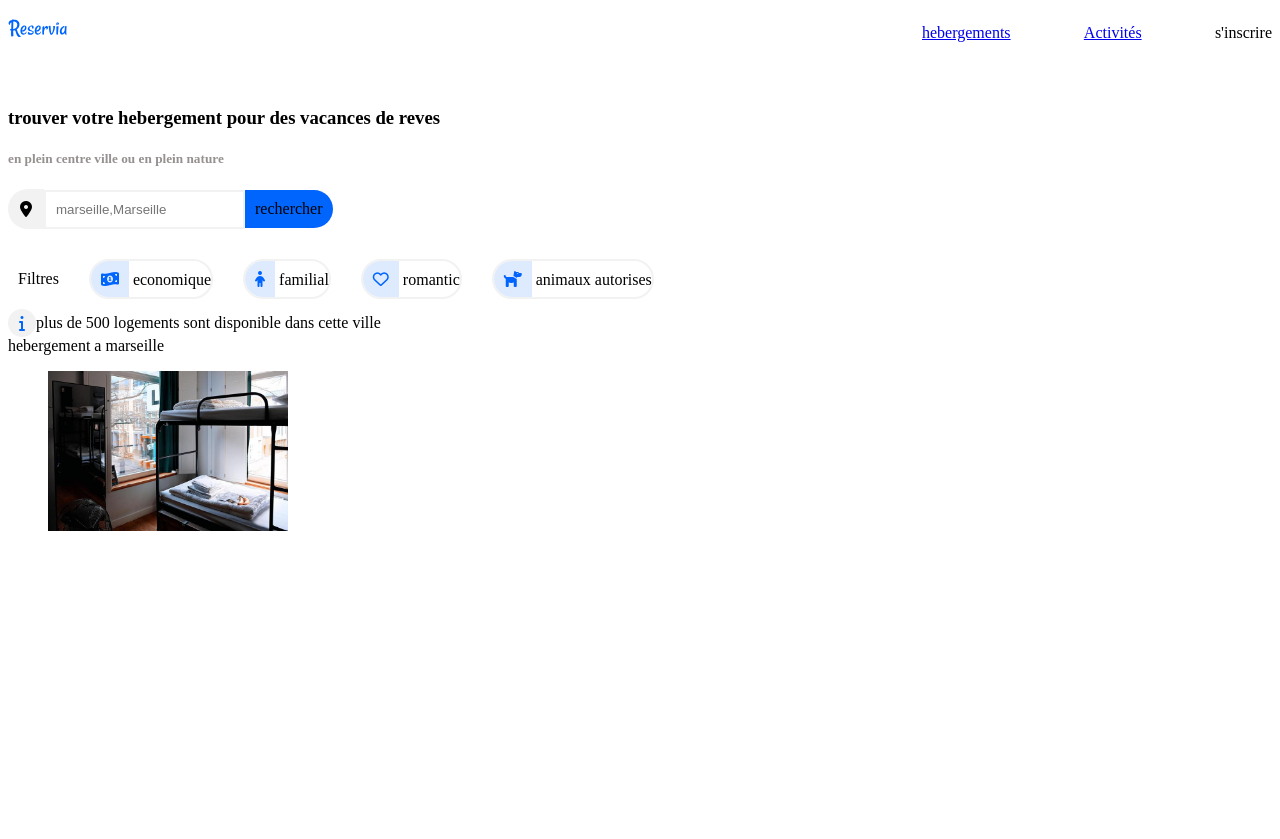
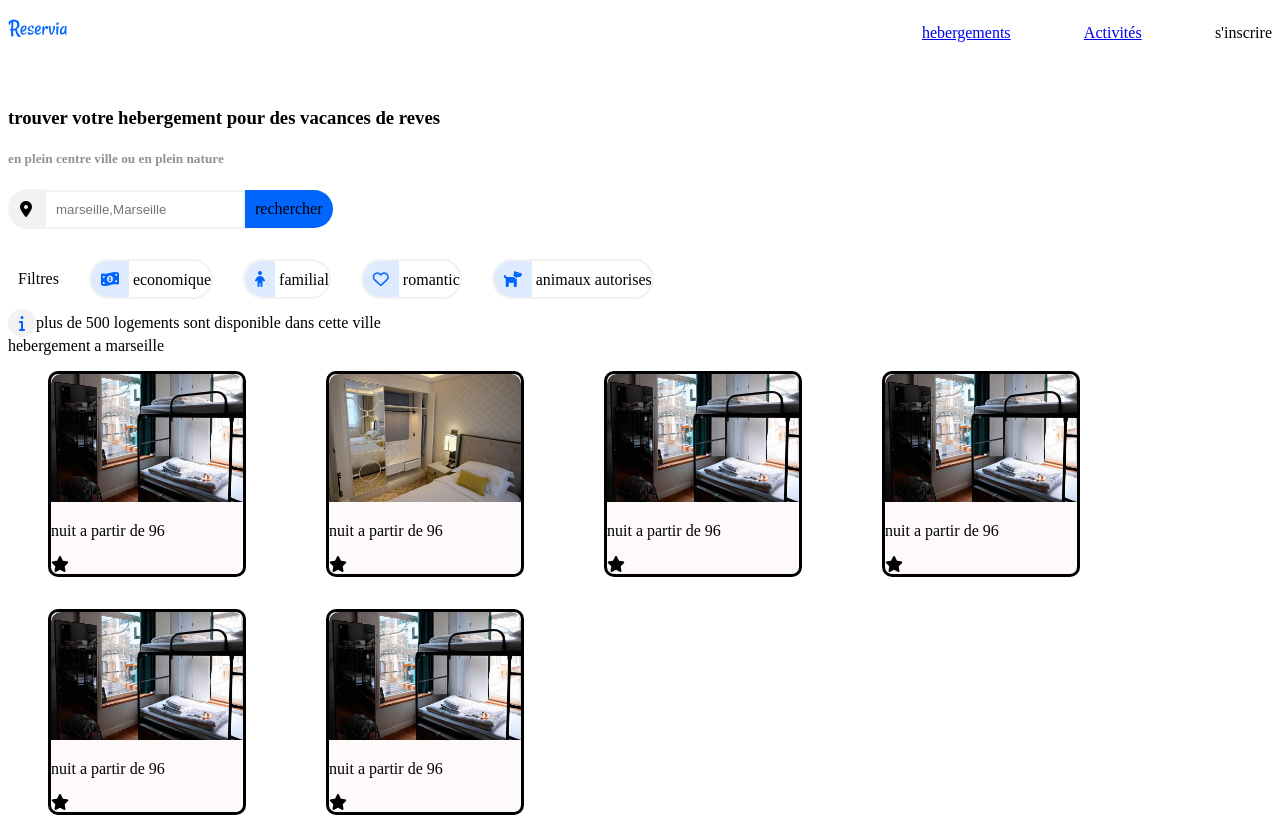
Before and after one commit to tires1969/TiresMohammed_02_14032021, a plain HTML site: page reservia.html in a window 1280 px wide. Before the commit the page ends 800 px from the top, so only its background shows below. Drawn offline with Linux system fonts and the light colour scheme.

Commit message:
creation filtre 2

```diff
--- a/reservia.css
+++ b/reservia.css
@@ -106,5 +106,19 @@ h5
 /*mise en forme hebergement*/
 figure img
 {
-  height: 10em;
+  height: 8em;
+  border-top-left-radius: 10px;
+  border-top-right-radius: 10px;
 }
+.hebergement
+{
+  border: solid;
+  border-radius: 10px;
+  background-color: snow;
+}
+.best_hebergement
+{
+  display: flex;
+  flex-wrap: wrap;
+
+}
--- a/reservia.html
+++ b/reservia.html
@@ -67,9 +67,36 @@
             <div class="carte_hebergement">
                 <div class="hebergement_marseille">
                     <span>hebergement a marseille</span>
-                    <div class="img_hebergement">
-                        <figure class="hebergement_la_cannebiere">
+                    <div class="best_hebergement">
+                        <figure class="hebergement">
                             <img src="logo-image/la_cannebiere.jpg"/>
+                            <p>nuit a partir de 96</p>
+                            <i class="fa fa-star"></i>
+                        </figure>
+                        <figure class="hebergement">
+                            <img src="logo-image/hotel_annie_m.jpg"/>
+                            <p>nuit a partir de 96</p>
+                            <i class="fa fa-star"></i>
+                        </figure>
+                        <figure class="hebergement">
+                            <img src="logo-image/la_cannebiere.jpg"/>
+                            <p>nuit a partir de 96</p>
+                            <i class="fa fa-star"></i>
+                        </figure>
+                        <figure class="hebergement">
+                            <img src="logo-image/la_cannebiere.jpg"/>
+                            <p>nuit a partir de 96</p>
+                            <i class="fa fa-star"></i>
+                        </figure>
+                        <figure class="hebergement">
+                            <img src="logo-image/la_cannebiere.jpg"/>
+                            <p>nuit a partir de 96</p>
+                            <i class="fa fa-star"></i>
+                        </figure>
+                        <figure class="hebergement">
+                            <img src="logo-image/la_cannebiere.jpg"/>
+                            <p>nuit a partir de 96</p>
+                            <i class="fa fa-star"></i>
                         </figure>
                     </div>
                 </div>
```
Also changed, not shown: logo-image/annie-spratt-Eg1qcIitAuA-unsplash.jpg (added), logo-image/aw-creative-VGs8z60yT2c-unsplash.jpg (added), logo-image/emile-guillemot-Bj_rcSC5XfE-unsplash.jpg (added), logo-image/febrian-zakaria-M6S1WvfW68A-unsplash.jpg (added), logo-image/febrian-zakaria-sjvU0THccQA-unsplash.jpg (added), logo-image/fred-kleber-gTbaxaVLvsg-unsplash.jpg (added), logo-image/hotel_annie.jpg (renamed from projet2_reservia/images/hebergements/3_medium/reisetopia-B8WIgxA_PFU-unsplash.jpg), logo-image/hotel_annie_m.jpg (added), logo-image/marcus-loke-WQJvWU_HZFo-unsplash.jpg (added), logo-image/nicate-lee-kT-ZyaiwBe0-unsplash.jpg (added), 4 other files.
